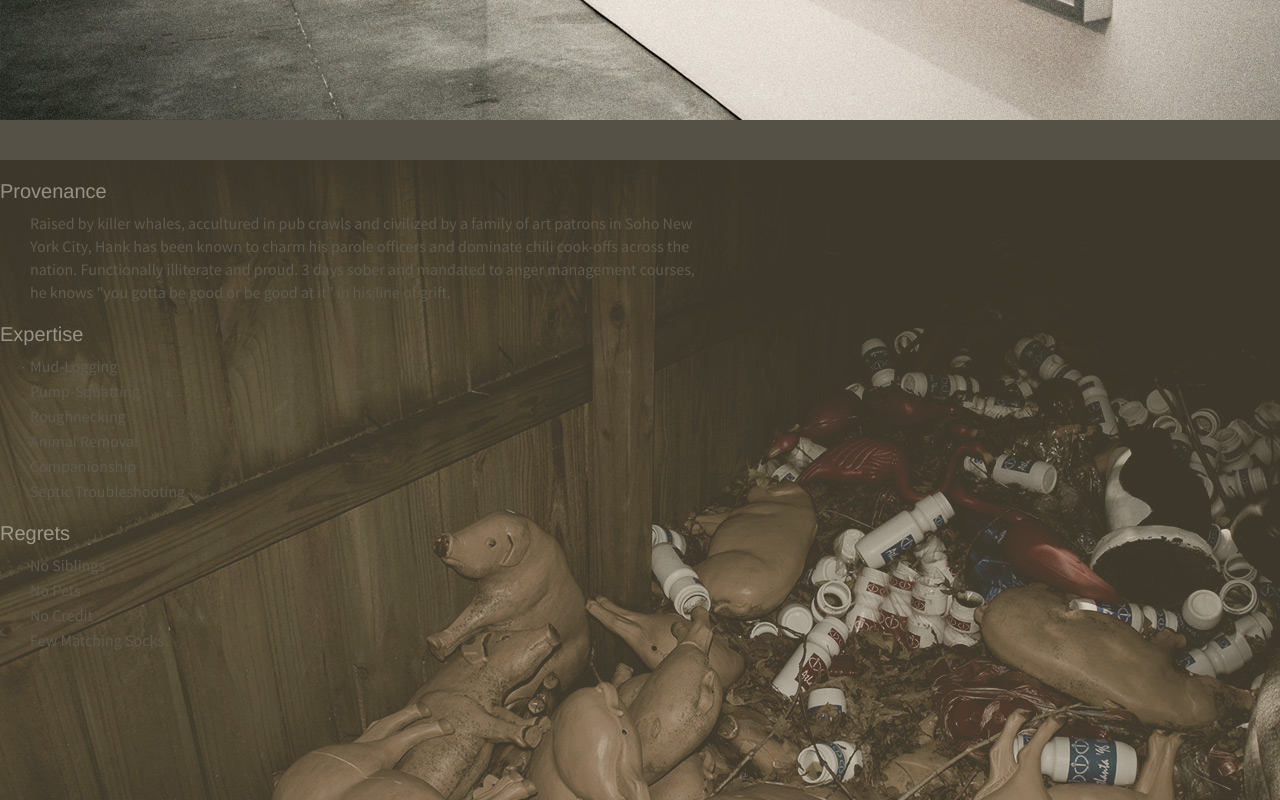
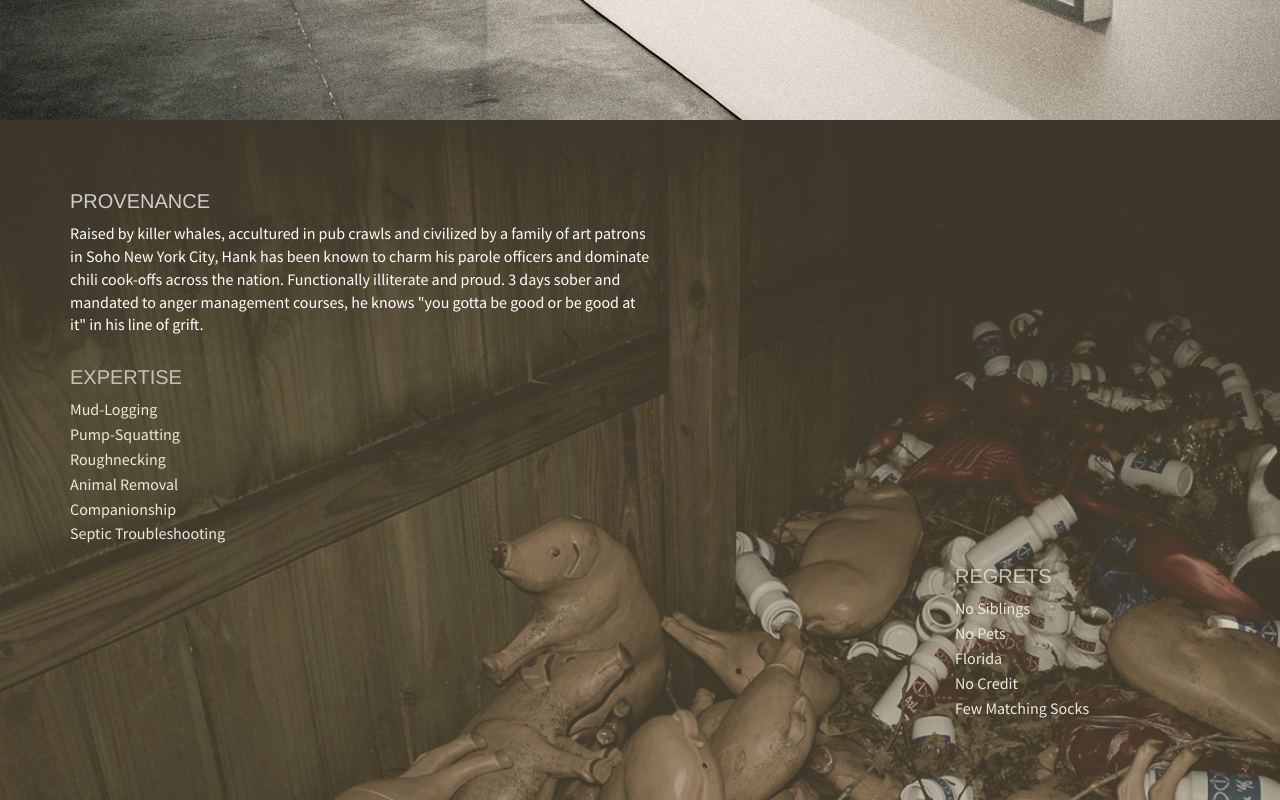
Before and after one commit to philbatta/Personal_site, a plain HTML site: page index.html in a window 1280 px wide. Shown: the part 680-1480 px from the top of the page. Drawn offline with Linux system fonts and the light colour scheme.

Commit message:
with bootstrap

```diff
--- a/index.html
+++ b/index.html
@@ -40,16 +40,28 @@
 	</div>
 
 	<div class="clear"></div>
-	<div class="divider"></div>
+	<!-- <div class="divider"></div> -->
+
 
 <div class="contain">
 	<section class="detail-bg">
-	<div><h2 id="Provenance">Provenance</h2></div>
+		<div class="container shift">
+			<div class="row">
+				<div class="col-md-12">
+					<h2 id="Provenance">PROVENANCE</h2>
 					<div class="annecdote">
-			<p>Raised by killer whales, accultured in pub crawls and civilized by a family of art patrons in Soho New York City, Hank has been known to charm his parole officers and dominate chili cook-offs across the nation. Functionally illiterate and proud. 3 days sober and mandated to anger management courses, he knows "you gotta be good or be good at it" in his line of grift.<p>
+						<p>Raised by killer whales, accultured in pub crawls and civilized by a family of art patrons in Soho New York City, Hank has been known to charm his parole officers and dominate chili cook-offs across the nation. Functionally illiterate and proud. 3 days sober and mandated to anger management courses, he knows "you gotta be good or be good at it" in his line of grift.</p>
 					</div>
-
-	<div><h2 id="Expertise">Expertise</h2></div>
+				</div>
+			</div>
+		</div>
+							<br>
+							<br>
+							<br>
+		<div class="container">
+			<div class="row">
+				<div class="col-md-3">
+					<h2 id="Expertise">EXPERTISE</h2>
 						<div class="text-box">
 							<p>Mud-Logging</p>
 							<p>Pump-Squatting</p>
@@ -58,16 +70,30 @@
 							<p>Companionship</p>
 							<p>Septic Troubleshooting</p>
 						</div>
-
-		<div><h2 id="Regrets">Regrets</h2></div>
-		<div class="block-list">
+				</div>
+				<div class="col-md-3"></div>
+				<div class="col-md-3"></div>
+				<div class="col-md-3"></div>
+		<div class="clear"></div>
+		<div class="clear"></div>
+		<div class="clear"></div>
+		<div class="clear"></div>
+			<div class="row">
+				<div class="col-md-3"></div>
+				<div class="col-md-3"></div>
+				<div class="col-md-3"></div>
+				<div class="col-md-3">
+					<h2 id="Regrets">REGRETS</h2>
 						<div class"text-box">
 							<p>No Siblings</p>
 							<p>No Pets</p>
+							<p>Florida</p>
 							<p>No Credit</p>
 							<p>Few Matching Socks</p>
 						</div>
-		<div>
+				</div>
+			</div>
+		</div>
 	</section>
 </div>
 
--- a/screen.css
+++ b/screen.css
@@ -37,7 +37,7 @@ li{
 	margin:20px 25px;
 }
 .contain{
-	width:100%;
+	width:1280px;
 	margin:0, auto;
 }
 
@@ -50,7 +50,7 @@ h1{
 }
 
 h2{
-	color: rgba(255, 255, 255, 0.50);
+	color: rgba(255, 255, 255, 0.75);
 	font-size: 20px;
 }
 
@@ -80,6 +80,13 @@ a:hover{
 	width:100%;
 	height:40px;
 	background-color:#555146;
+}
+
+.shift{
+	position:relative;
+	top:50px;
+	left:0px;
+	z-index:200;
 }
 
 .detail-bg{
@@ -113,13 +120,14 @@ section:before{
 }
 
 .annecdote{
-	width: 700px;
+	width: 580px;
 	height: auto;
 }
 
 p{
-	margin: 2px 0px 0px 30px;
+	margin: 2px 0px 0px 0px;
 	font-size: 16px;
+	color: white;
 }
 
 @media screen and (min-width: 600px) {
@@ -129,10 +137,10 @@ p{
     }
 
 	h1 {
-	font-family: 'Pacifico', cursive;
-	font-weight: bold;
-	line-height: 70px;
-	font-size: 50px;
+		font-family: 'Pacifico', cursive;
+		font-weight: bold;
+		line-height: 70px;
+		font-size: 50px;
 	}
 
 	.hero-bg{
@@ -144,9 +152,9 @@ p{
 
 	.detail-bg{
 		background-image:url(images/regrets_expertise.jpg);
-		background-size: 1280px;
+		background-size: 1445px;
 		width:100%;
-		height:800px;
+		height:1200px;
 	}
 
 
```
Lines whose indentation alone changed are shown as unchanged.
